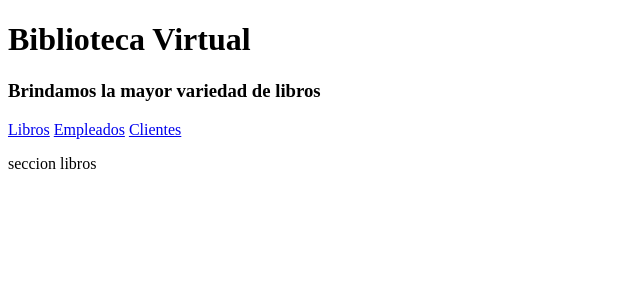
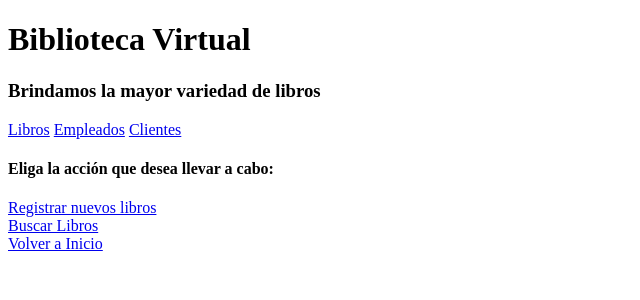
Before and after one commit to GDRiveros/Entrega1-Riveros, a Django app: page /biblioteca/libros/ in a window 1280 px wide. Shown: the top 300 px of the page, without its empty margins (0-640 px from the left). Run offline with Django 4.2, Linux system fonts and the light colour scheme.

Commit message:
Mejoro templates

```diff
--- a/Biblioteca/templates/Biblioteca/libros.html
+++ b/Biblioteca/templates/Biblioteca/libros.html
@@ -11,7 +11,15 @@
 
     {% block contenidoquecambia %}
 
-    <p>seccion libros</p>
+    <h4>Eliga la acción que desea llevar a cabo:</h4>
+
+    <nav class="navbar navbar-light bg-light static-top">
+        <div class="container">
+            <a class="navbar-brand" href="{% url 'inicio' %}">Registrar nuevos libros</a> <br>
+            <a class="navbar-brand" href="{% url 'inicio' %}">Buscar Libros</a> <br>
+            <a class="navbar-brand" href="{% url 'inicio' %}">Volver a Inicio</a>
+        </div>
+    </nav>
 
     {% endblock %}
 </body>
--- a/Biblioteca/urls.py
+++ b/Biblioteca/urls.py
@@ -20,7 +20,6 @@ from Biblioteca.views import (
     mostrar_libros,
     mostrar_empleados,
     mostrar_clientes,
-    ver_nav
 )
 
 
@@ -29,5 +28,4 @@ urlpatterns = [
     path("libros/", mostrar_libros, name="libros"),
     path("empleados/", mostrar_empleados, name="empleados"),
     path("clientes/", mostrar_clientes, name="clientes"),
-    path("ver-nav/", ver_nav, name="nav"),
 ]
--- a/Biblioteca/views.py
+++ b/Biblioteca/views.py
@@ -13,6 +13,3 @@ def mostrar_empleados(request):
 
 def mostrar_clientes(request):
     return render(request, "Biblioteca/clientes.html")
-
-def ver_nav(request):
-    return render(request, "Biblioteca/nav.html")
```
Also changed, not shown: Biblioteca/templates/Biblioteca/clientes.html (+9 -1 lines), Biblioteca/templates/Biblioteca/empleados.html (+9 -1 lines), Biblioteca/templates/Biblioteca/nav.html (deleted, +0 -18 lines).
